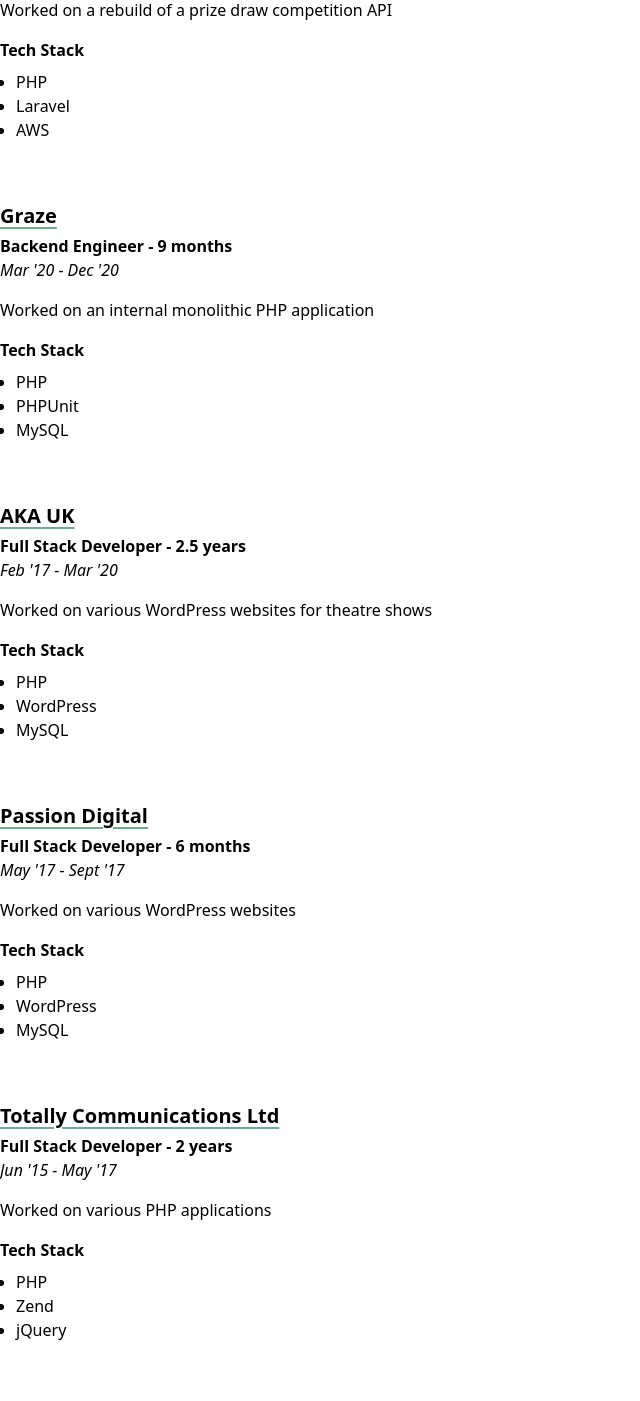
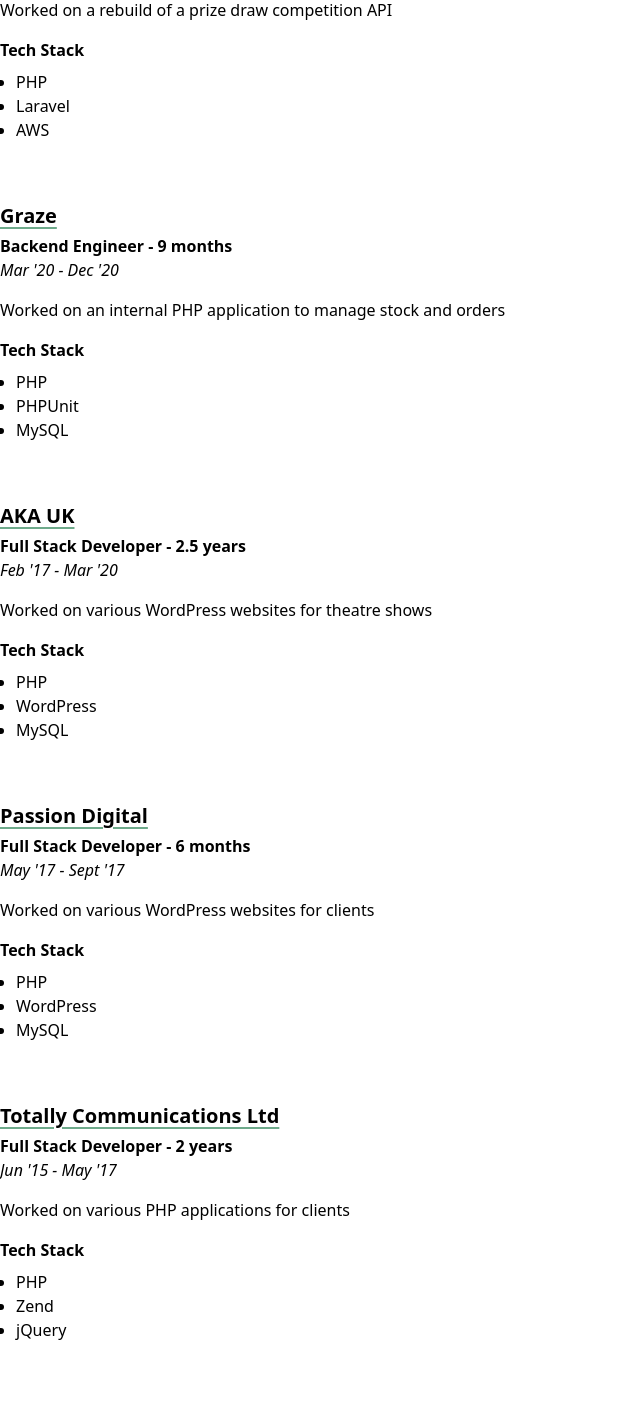
Before and after one commit to SammyAbukmeil/portfolio, a Next.js app: page / in a window 1280 px wide. Shown: the part 3144-4545 px from the top of the page, without its empty margins (0-640 px from the left). Built offline with nearby package versions, Linux system fonts and the light colour scheme.

Commit message:
Update job experience text

```diff
--- a/app/components/sections/ExperienceSection.tsx
+++ b/app/components/sections/ExperienceSection.tsx
@@ -68,7 +68,7 @@
         link="https://www.graze.com"
         date="Mar '20 - Dec '20"
       >
-        <p>Worked on an internal monolithic PHP application</p>
+        <p>Worked on an internal PHP application to manage stock and orders</p>
         <TechStack>
           <ul className="pl-4">
             <li>PHP</li>
@@ -100,7 +100,7 @@
         link="https://passion.digital"
         date="May '17 - Sept '17"
       >
-        <p>Worked on various WordPress websites</p>
+        <p>Worked on various WordPress websites for clients</p>
         <TechStack>
           <ul className="pl-4">
             <li>PHP</li>
@@ -116,7 +116,7 @@
         link="https://totally.tech"
         date="Jun '15 - May '17"
       >
-        <p>Worked on various PHP applications</p>
+        <p>Worked on various PHP applications for clients</p>
         <TechStack>
           <ul className="pl-4">
             <li>PHP</li>
--- a/app/layout.tsx
+++ b/app/layout.tsx
@@ -15,7 +15,7 @@
 
 export const metadata: Metadata = {
   title: "Portfolio | Sammy Abukmeil",
-  description: "My Software Engineering Portfolio",
+  description: "Software Development Portfolio",
 };
 
 export default function RootLayout({
```
